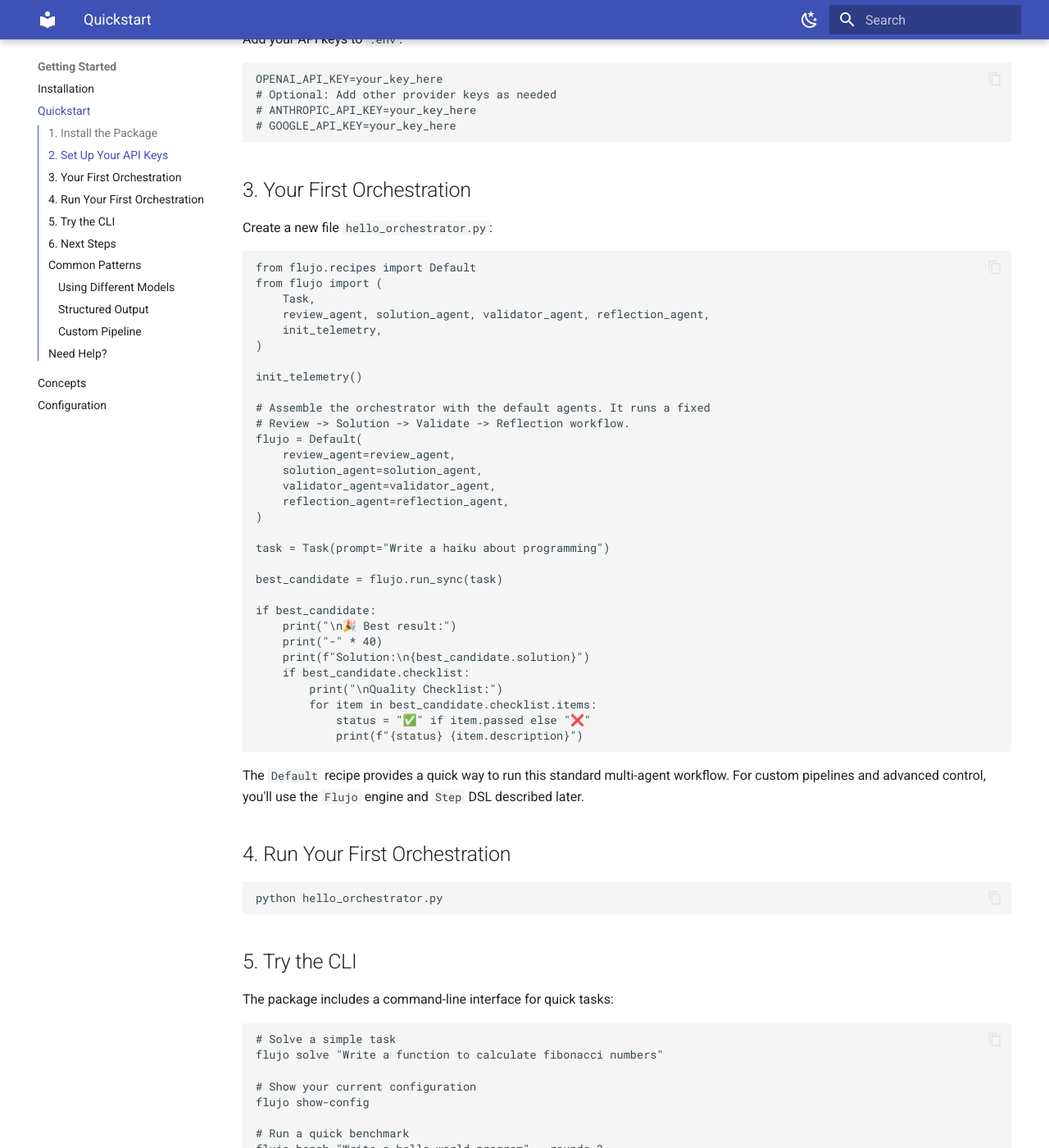
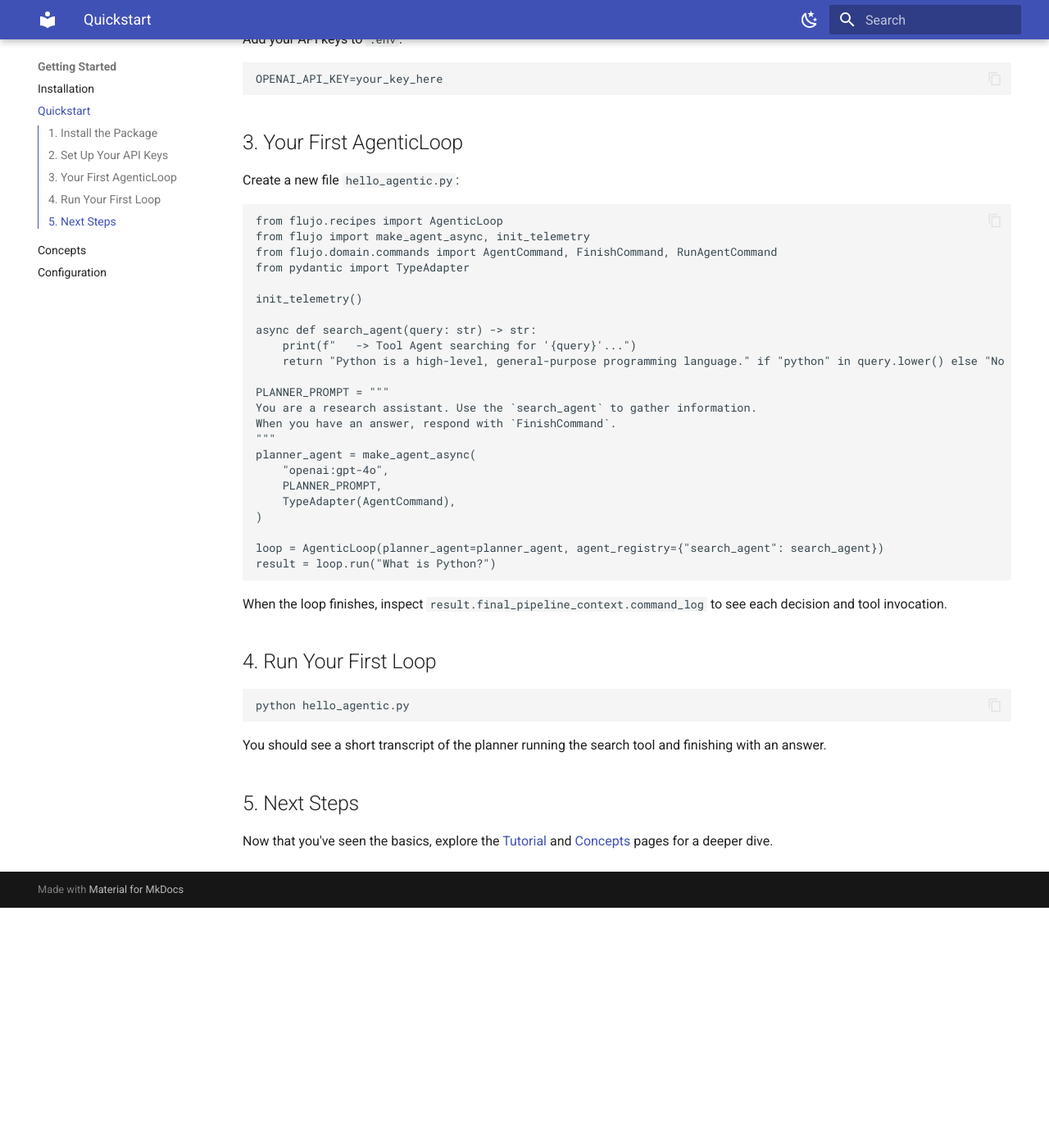
Before and after one commit to aandresalvarez/flujo, an MkDocs documentation site: the page built from docs/quickstart.md, in a window 1280 px wide and 1400 px high, scrolled down 538 px. Shown: the whole window at 82% size. Built offline with MkDocs 1.6.1 and Material for MkDocs 9.7.7, drawn with Linux system fonts in a browser that asks for light colours; after the commit the page ends 1645 px from its top, so only the background shows below that; some of the changed text lies outside the part shown.

Commit message:
Fix mypy issues and update quickstart references

````diff
--- a/docs/concepts.md
+++ b/docs/concepts.md
@@ -2,27 +2,42 @@
 
 This guide explains the fundamental concepts that power `flujo`. Understanding these concepts will help you build more effective AI workflows.
 
-## The Default Recipe
+## AgenticLoop
 
-The **`Default` recipe** is a high-level helper that manages a **standard,
-pre-defined AI workflow**. Think of it as a project manager for a specific team
-structure: a Review Agent, a Solution Agent, a Validator Agent, and optionally a
-Reflection Agent. It handles the flow of information between these fixed roles,
-manages retries based on their internal configuration, and returns the best
-`Candidate` from this standard process. For building custom workflows with
-different steps or logic, you would use the `Pipeline` DSL and the `Flujo`
-engine.
+`AgenticLoop` is the primary pattern for building explorative agent workflows. A
+planner agent emits an `AgentCommand` on each turn—run a tool agent, execute
+Python, ask a human, or finish. The loop executes the command and records it in
+the `PipelineContext`.
+
+```python
+from flujo.recipes import AgenticLoop
+from flujo import make_agent_async
+from flujo.domain.commands import AgentCommand
+from pydantic import TypeAdapter
+
+planner = make_agent_async(
+    "openai:gpt-4o",
+    "Plan the next command and finish when done.",
+    TypeAdapter(AgentCommand),
+)
+loop = AgenticLoop(planner_agent=planner, agent_registry={})
+```
+
+## The Default Recipe (Simplified)
+
+The **`Default` recipe** is a convenient helper that runs a **fixed Review →
+Solution → Validate workflow**. It's useful when you want a quick,
+opinionated pipeline without planning logic. Under the hood it uses the same
+Pipeline DSL described later.
 
 ```python
 from flujo.recipes import Default
-from flujo import review_agent, solution_agent, validator_agent, reflection_agent
+from flujo import review_agent, solution_agent, validator_agent
 
-# Assemble the default recipe with the built-in agents
 recipe = Default(
     review_agent=review_agent,
     solution_agent=solution_agent,
     validator_agent=validator_agent,
-    reflection_agent=reflection_agent,  # Optional but recommended
 )
 ```
 
--- a/docs/quickstart.md
+++ b/docs/quickstart.md
@@ -19,166 +19,48 @@ cp .env.example .env
 Add your API keys to `.env`:
 ```env
 OPENAI_API_KEY=your_key_here
-# Optional: Add other provider keys as needed
-# ANTHROPIC_API_KEY=your_key_here
-# GOOGLE_API_KEY=your_key_here
 ```
 
-## 3. Your First Orchestration
+## 3. Your First AgenticLoop
 
-Create a new file `hello_orchestrator.py`:
+Create a new file `hello_agentic.py`:
 
 ```python
-from flujo.recipes import Default
-from flujo import (
-    Task,
-    review_agent, solution_agent, validator_agent, reflection_agent,
-    init_telemetry,
-)
+from flujo.recipes import AgenticLoop
+from flujo import make_agent_async, init_telemetry
+from flujo.domain.commands import AgentCommand, FinishCommand, RunAgentCommand
+from pydantic import TypeAdapter
 
 init_telemetry()
 
-# Assemble the orchestrator with the default agents. It runs a fixed
-# Review -> Solution -> Validate -> Reflection workflow.
-flujo = Default(
-    review_agent=review_agent,
-    solution_agent=solution_agent,
-    validator_agent=validator_agent,
-    reflection_agent=reflection_agent,
+async def search_agent(query: str) -> str:
+    print(f"   -> Tool Agent searching for '{query}'...")
+    return "Python is a high-level, general-purpose programming language." if "python" in query.lower() else "No information found."
+
+PLANNER_PROMPT = """
+You are a research assistant. Use the `search_agent` to gather information.
+When you have an answer, respond with `FinishCommand`.
+"""
+planner_agent = make_agent_async(
+    "openai:gpt-4o",
+    PLANNER_PROMPT,
+    TypeAdapter(AgentCommand),
 )
 
-task = Task(prompt="Write a haiku about programming")
-
-best_candidate = flujo.run_sync(task)
-
-if best_candidate:
-    print("\n🎉 Best result:")
-    print("-" * 40)
-    print(f"Solution:\n{best_candidate.solution}")
-    if best_candidate.checklist:
-        print("\nQuality Checklist:")
-        for item in best_candidate.checklist.items:
-            status = "✅" if item.passed else "❌"
-            print(f"{status} {item.description}")
+loop = AgenticLoop(planner_agent=planner_agent, agent_registry={"search_agent": search_agent})
+result = loop.run("What is Python?")
 ```
 
-The `Default` recipe provides a quick way to run this standard
-multi-agent workflow. For custom pipelines and advanced control, you'll
-use the `Flujo` engine and `Step` DSL described later.
+When the loop finishes, inspect `result.final_pipeline_context.command_log` to see each decision and tool invocation.
 
-## 4. Run Your First Orchestration
+## 4. Run Your First Loop
 
 ```bash
-python hello_orchestrator.py
+python hello_agentic.py
 ```
 
-## 5. Try the CLI
+You should see a short transcript of the planner running the search tool and finishing with an answer.
 
-The package includes a command-line interface for quick tasks:
+## 5. Next Steps
 
-```bash
-# Solve a simple task
-flujo solve "Write a function to calculate fibonacci numbers"
-
-# Show your current configuration
-flujo show-config
-
-# Run a quick benchmark
-flujo bench "Write a hello world program" --rounds 3
-
-# Check version
-flujo version-cmd
-
-# Explain a pipeline structure
-flujo explain path/to/pipeline.py
-
-# Generate improvement suggestions
-flujo improve path/to/pipeline.py path/to/dataset.py
-
-# Add evaluation case (interactive)
-flujo add-eval-case --dataset path/to/dataset.py
-```
-
-## 6. Next Steps
-
-Now that you've got the basics working, you can:
-
-1. Read the [Tutorial](tutorial.md) for a deeper dive
-2. Explore [Use Cases](use_cases.md) for inspiration
-3. Check out the [API Reference](api_reference.md) for more features
-4. Learn about [Custom Agents](extending.md) to build your own workflows
-
-## Common Patterns
-
-### Using Different Models
-
-```python
-from flujo import make_agent_async
-
-# Create a custom agent with a specific model
-custom_agent = make_agent_async(
-    "openai:gpt-4",  # Model identifier
-    "You are a helpful AI assistant.",  # System prompt
-    str  # Output type
-)
-
-# Use it in your orchestrator
-flujo = Default(
-    review_agent=custom_agent,
-    solution_agent=solution_agent,
-    validator_agent=validator_agent,
-    reflection_agent=reflection_agent
-)
-```
-
-### Structured Output
-
-```python
-from pydantic import BaseModel, Field
-
-class CodeSnippet(BaseModel):
-    language: str = Field(..., description="Programming language")
-    code: str = Field(..., description="The actual code")
-    explanation: str = Field(..., description="Brief explanation")
-
-# Create an agent that outputs structured data
-code_agent = make_agent_async(
-    "openai:gpt-4",
-    "You are a programming expert. Write clean, well-documented code.",
-    CodeSnippet
-)
-```
-
-### Custom Pipeline
-
-```python
-from flujo import (
-    Step, Flujo, Task,
-    review_agent, solution_agent, validator_agent,
-)
-
-# Define a custom pipeline (similar to the Default workflow)
-custom_pipeline = (
-    Step.review(review_agent)
-    >> Step.solution(solution_agent)
-    >> Step.validate_step(validator_agent)
-)
-
-runner = Flujo(custom_pipeline)
-
-# The input to `run()` is the prompt for the first step.
-pipeline_result = runner.run("Write a function to sort a list")
-
-print("Pipeline steps and success states:")
-for step_result in pipeline_result.step_history:
-    print(f"  - {step_result.name}: {step_result.success}")
-
-if len(pipeline_result.step_history) > 1:
-    print("Solution output:\n", pipeline_result.step_history[1].output)
-```
-
-## Need Help?
-
-- Check the [Troubleshooting Guide](troubleshooting.md)
-- Join our [Discord Community](https://discord.gg/your-server)
-- Open an [Issue](https://github.com/aandresalvarez/flujo/issues)
+Now that you've seen the basics, explore the [Tutorial](tutorial.md) and [Concepts](concepts.md) pages for a deeper dive.
--- a/docs/tutorial.md
+++ b/docs/tutorial.md
@@ -12,7 +12,8 @@ Welcome! This tutorial will guide you through using the `flujo` library, from yo
 
 Before we write any code, let's understand the main components you'll be working with. Think of it like a chef learning about their ingredients before cooking.
 
-*   **The Default Recipe (Class):** This is a high-level helper for running a *standard, pre-defined workflow*. It coordinates a fixed team: a `review_agent` (planner), a `solution_agent` (doer), and a `validator_agent` (quality analyst), and optionally a `reflection_agent`. It's your quick start for this common pattern.
+*   **AgenticLoop (Recipe):** A dynamic planner-loop pattern. A planner agent decides which `AgentCommand` to execute next (run a tool agent, ask a human, run Python, or finish). This is the recommended starting point for building flexible agent workflows.
+*   **The Default Recipe (Class):** A simplified helper for running a fixed Review → Solution → Validate workflow. Useful for quick prototypes when you don't need full agentic control.
 
 *   **An Agent:** An **Agent** is a specialized AI model given a specific role and instructions (a "system prompt"). In the default pipeline we use three agents:
     1.  **`review_agent` (The Planner):** Looks at your request and creates a detailed checklist of what a "good" solution should look like.
@@ -29,45 +30,43 @@ Now that we know the players, let's see them in action!
 
 ---
 
-## 1. Your First AI Task: Simple Orchestration
+## 1. Your First AI Task: AgenticLoop
 
-Let's start with the most straightforward use case: give the orchestrator a prompt and let it manage its default team of smart agents to get the job done. This shows the entire self-correction loop in action.
+We'll begin with the `AgenticLoop` pattern. A planner agent decides which tool agent to run and when to finish.
 
 ```python
-# 📂 step_1_basic_usage.py
-from flujo.recipes import Default
-from flujo import (
-    Task,
-    review_agent, solution_agent, validator_agent,
-    init_telemetry,
-)
+# 📂 step_1_agentic_loop.py
+from flujo.recipes import AgenticLoop
+from flujo import make_agent_async, init_telemetry
+from flujo.domain.commands import AgentCommand, FinishCommand, RunAgentCommand
+from pydantic import TypeAdapter
 
 init_telemetry()
 
-print("🤖 Assembling the AI agent team for the standard Default workflow...")
-orch = Default(
-    review_agent=review_agent,
-    solution_agent=solution_agent,
-    validator_agent=validator_agent,
+async def search_agent(query: str) -> str:
+    return "Rainy days are peaceful" if "rain" in query else "No info"
+
+PLANNER_PROMPT = """
+You are a poet assistant. Use `search_agent` to gather inspiration.
+When ready, reply with `FinishCommand` containing the final haiku.
+"""
+planner = make_agent_async(
+    "openai:gpt-4o",
+    PLANNER_PROMPT,
+    TypeAdapter(AgentCommand),
 )
 
-print("📝 Defining task: 'Write a short, optimistic haiku about a rainy day.'")
-task = Task(prompt="Write a short, optimistic haiku about a rainy day.")
+loop = AgenticLoop(planner_agent=planner, agent_registry={"search_agent": search_agent})
+result = loop.run("Write a short, optimistic haiku about a rainy day.")
 
-print("🧠 Running the workflow...")
-best_candidate = orch.run_sync(task)
+for entry in result.final_pipeline_context.command_log:
+    print(entry)
+```
+This loop lets the planner decide when to call the tool and when to finish. The command log shows each decision.
 
-if best_candidate:
-    print("\n🎉 Workflow finished! Here is the best result:")
-    print("-" * 50)
-    print(f"\nSolution (the haiku):\n'{best_candidate.solution}'")
-    if best_candidate.checklist:
-        print("\nSelf-Correction Checklist:")
-for item in best_candidate.checklist.items:
-    status = "✅ Passed" if item.passed else "❌ Failed"
-    print(f"  - {item.description:<45} {status}")
-```
-You've successfully orchestrated a team of AI agents to complete a creative task with built-in quality control. The `best_candidate` object represents the outcome of the entire Review → Solution → Validate process.
+## 2. The Budget-Aware Workflow: Customizing Agents for `Default`
+
+The `Default` recipe is still handy for simple, fixed workflows. You can customize its agents to mix models for cost and quality.
 
 ---
 
````
Also changed, not shown: README.md (+26 -33 lines), 4 other files.
